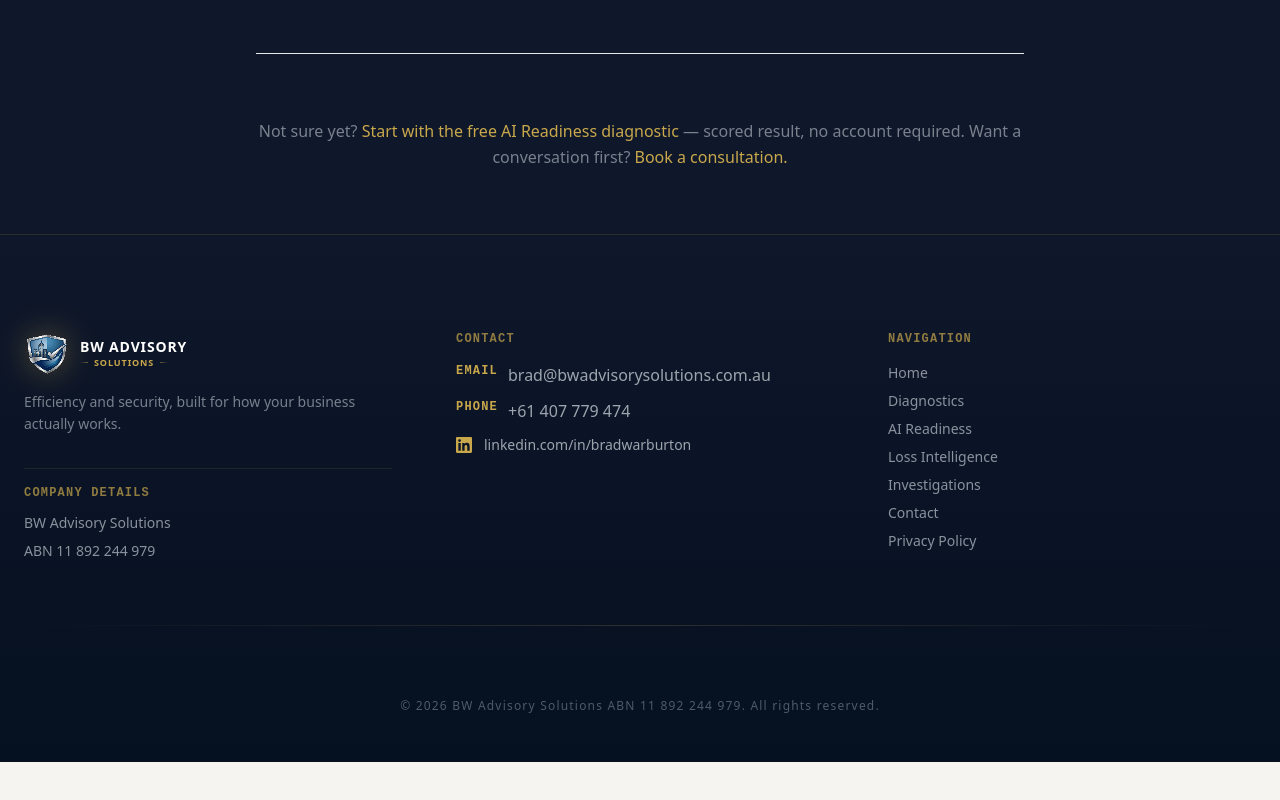
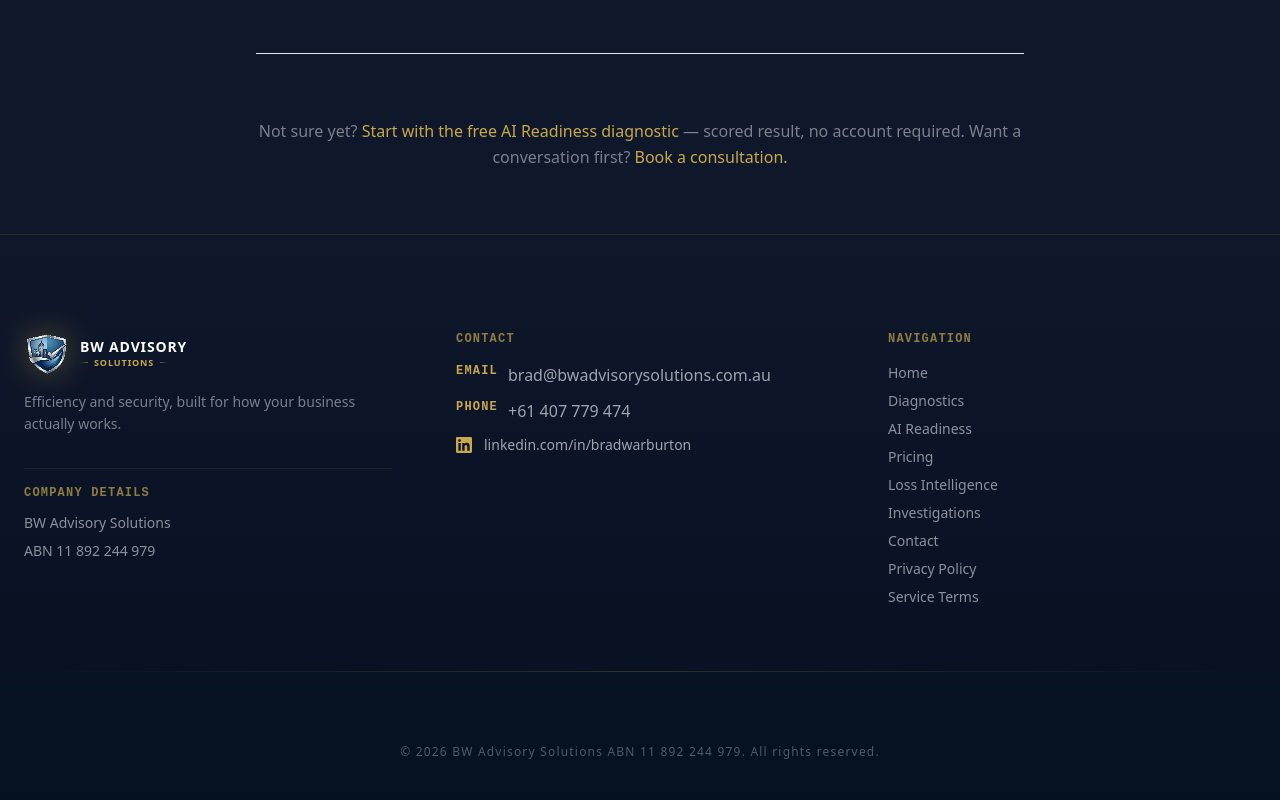
Before and after one commit to Brad9474/BW-Advisory-Website, a React (Vite) app: page /pricing in a window 1280 px wide. Shown: the part 3697-4497 px from the top of the page. Before the commit the page ends 4459 px from the top, so only its background shows below. Built offline with nearby package versions, Linux system fonts and the light colour scheme; no server answers.

Commit message:
chore(marketing): clean bg on Terms/Privacy + add Pricing and Service Terms to footer nav (#56)

```diff
--- a/src/App.jsx
+++ b/src/App.jsx
@@ -38,7 +38,12 @@ const Layout = ({ children }) => {
   const isHome = pathname === '/';
   const isIntelligence = pathname === '/loss-intelligence';
   const isInvestigations = pathname === '/investigations';
-  const isPlainDiagnostic = pathname === '/diagnostics' || pathname === '/ai-readiness' || pathname === '/pricing';
+  const isPlainDiagnostic =
+    pathname === '/diagnostics' ||
+    pathname === '/ai-readiness' ||
+    pathname === '/pricing' ||
+    pathname === '/privacy' ||
+    pathname === '/terms';
 
   return (
     <div className="w-full min-h-screen selection:bg-accent/40 selection:text-surface font-sans text-textDark bg-primary relative overflow-x-hidden">
--- a/src/components/Footer.jsx
+++ b/src/components/Footer.jsx
@@ -82,6 +82,9 @@ const Footer = () => (
               <Link to="/ai-readiness" className="text-silver/70 hover:text-[#C9A84C] transition-colors font-light text-sm">
                 AI Readiness
               </Link>
+              <Link to="/pricing" className="text-silver/70 hover:text-[#C9A84C] transition-colors font-light text-sm">
+                Pricing
+              </Link>
               <Link to="/loss-intelligence" className="text-silver/70 hover:text-[#C9A84C] transition-colors font-light text-sm">
                 Loss Intelligence
               </Link>
@@ -93,6 +96,9 @@ const Footer = () => (
               </a>
               <a href="/privacy" className="text-silver/70 hover:text-[#C9A84C] transition-colors font-light text-sm">
                 Privacy Policy
+              </a>
+              <a href="/terms" className="text-silver/70 hover:text-[#C9A84C] transition-colors font-light text-sm">
+                Service Terms
               </a>
             </nav>
           </div>
```
